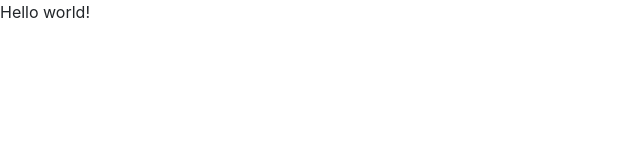
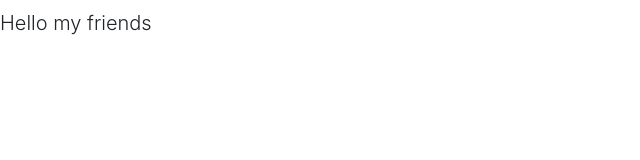
Before and after one commit to danwei002/Portfolio-Website, a Gatsby site: page / in a window 1280 px wide. Shown: the whole page, without its empty margins (0-640 px from the left). Built offline with nearby package versions, Linux system fonts and the light colour scheme; Gatsby itself is replaced by a stand-in of ours.

```diff
--- a/src/pages/index.js
+++ b/src/pages/index.js
@@ -1,5 +1,13 @@
 import React from "react"
 
-export default function Home() {
-  return <div>Hello world!</div>
+import "bootstrap/dist/css/bootstrap.min.css"
+
+export default function App() {
+  return (
+    <div className="mt-2">
+      <p className="lead">
+        Hello my friends
+      </p>
+    </div>
+  )
 }
```
